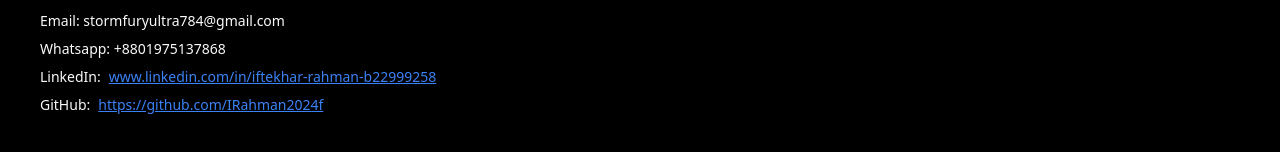
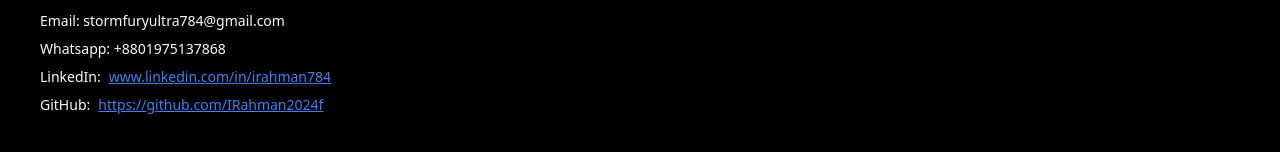
Before and after one commit to IRahman2024/Portfolio-v-1.0, a React (Vite) app: page / in a window 1280 px wide. Shown: the part 3771-3923 px from the top of the page. Built offline with nearby package versions, Linux system fonts and the light colour scheme.

Commit message:
changed linkedIn link

```diff
--- a/src/elements/Footer/Footer.jsx
+++ b/src/elements/Footer/Footer.jsx
@@ -11,11 +11,11 @@
                         <p>LinkedIn: </p>
                         <a
                             className="text-blue-500 underline ml-2"
-                            href="https://www.linkedin.com/in/iftekhar-rahman-b22999258/"
+                            href="www.linkedin.com/in/irahman784"
                             target="_blank"
                             rel="noopener noreferrer"
                         >
-                            www.linkedin.com/in/iftekhar-rahman-b22999258
+                            www.linkedin.com/in/irahman784
                         </a>
                     </div>
                     <div className="flex">
```
